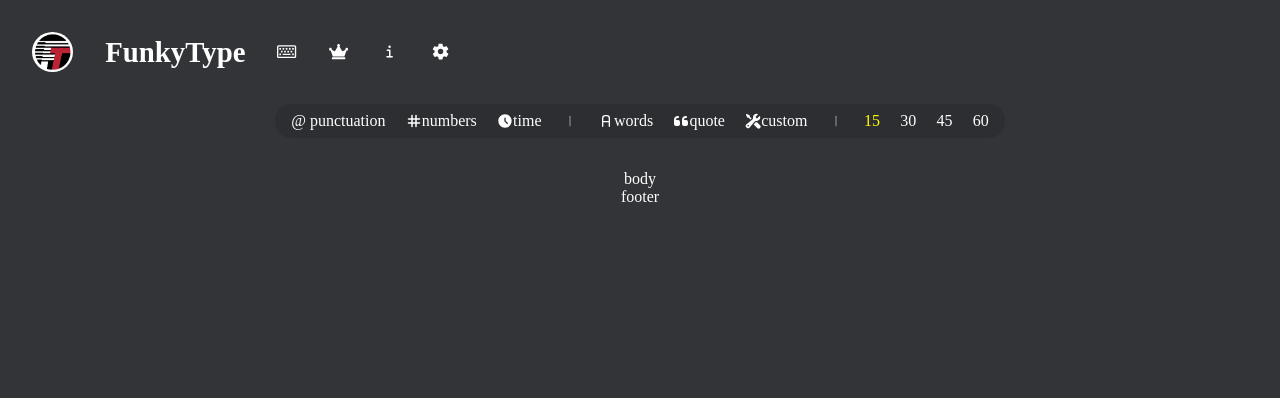
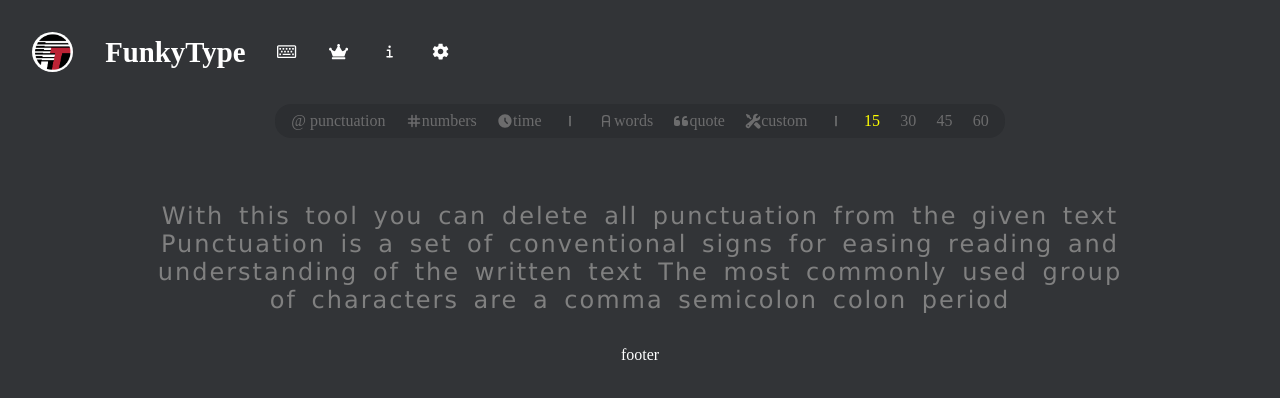
Before and after one commit to Nikhil-Kumar-02/typingMaster, a React (Create React App) app: page / in a window 1280 px wide. Shown: the top 398 px of the page. Built offline with nearby package versions, Linux system fonts and the light colour scheme.

Commit message:
added the body content only functionality not added fully

```diff
--- a/src/components/PageBody/Index.jsx
+++ b/src/components/PageBody/Index.jsx
@@ -1,9 +1,44 @@
-import React from "react"
+import React, { useEffect, useRef, useState } from "react"
+import './index.css'
+import { TbMinusVertical } from "react-icons/tb";
 
 const Body = (props) => {
+
+  const inputRef = useRef();
+
+  const text = "With this tool you can delete all punctuation from the given text Punctuation is a set of conventional signs for easing reading and understanding of the written text The most commonly used group of characters are a comma  semicolon  colon  period  exclamation mark  question mark  dash  and brackets There are also other typographic marks such as an ampersand  asterisk  at sign  percent  and many more The tool finds and removes all such marks However if you want to preserve any of the punctuation marks unchanged you can retain them in the text by specifying them in the option for ignored characters For example if you enter the symbol  in the option the sentence structure will remain unchanged If you input several symbols like  then the text will preserve periods commas and semicolons in their original positions Textabulous";
+
+  let renderedText = text.substring(0,248);
+
+  const [index , setIndex] = useState(0);
+
+  function textInputHandler(e){
+    // console.log(e);
+    if(renderedText[index] === e.key){
+      console.log("char matched")
+      setIndex(p => p+1);
+    }
+    else if(e.key === "Backspace"){
+      setIndex(p => p-1);
+    }
+    else{
+      if(e.keyCode !== 16)
+        setIndex(p => p+1);
+      console.log("char did not match");
+    }
+  }
+
+  useEffect(()=>{
+    inputRef.current.focus();
+  },[inputRef.current])
+
   return (
-    <div>
-      body
+    <div className="bodyWrapper">
+      <div>
+      {/* <TbMinusVertical color="yellow"/> */}
+        <input type="text" onKeyDown={textInputHandler} ref={inputRef}></input>
+        {renderedText}
+      </div>
     </div>
   )
 };
--- /dev/null
+++ b/src/components/PageBody/index.css
@@ -0,0 +1,18 @@
+.bodyWrapper{
+    display: flex;
+    justify-content: center;
+    padding: 2rem 0;
+    color: grey;
+    >div{
+        font-size: 1.5rem;
+        text-justify: newspaper;
+        word-spacing: 5px;
+        letter-spacing: 2px;
+        font-family: Verdana, Geneva, Tahoma, sans-serif;
+        width: 80%;
+        >input{
+            scale: 0;
+            position: absolute;
+        }
+    }
+}
--- a/src/components/PageNavbar/index.css
+++ b/src/components/PageNavbar/index.css
@@ -4,6 +4,7 @@
     justify-content: center;
     width: 100%;
     font-size: 1rem;
+    color: #6c6c6d;
     >div{
         width: 60%;
         padding: 0.5rem 1rem;
@@ -18,7 +19,7 @@
         }
         >div:hover{
             cursor: pointer;
-            color: #6c6c6d;
+            color: white;
         }
     }
 }
```
